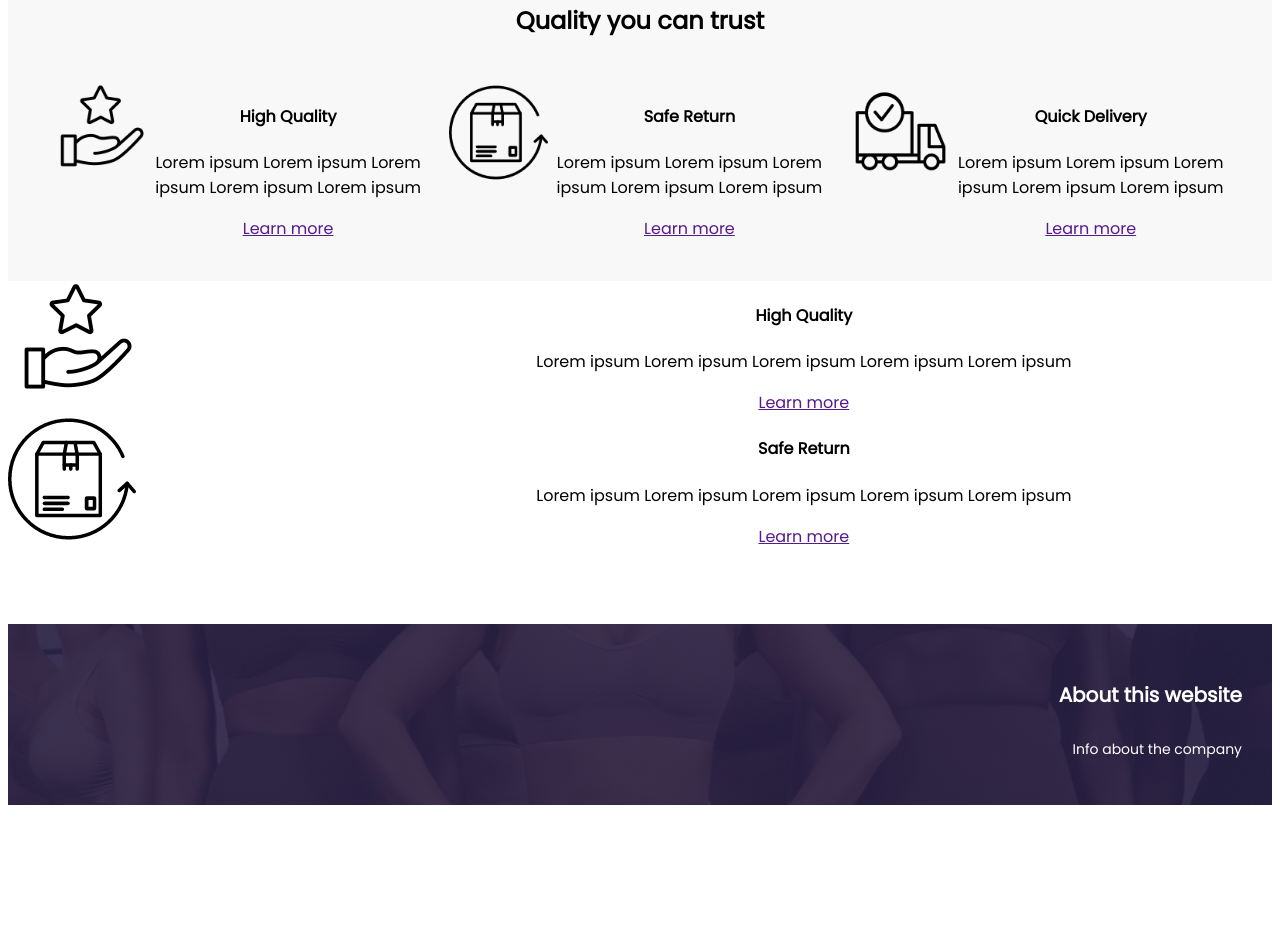
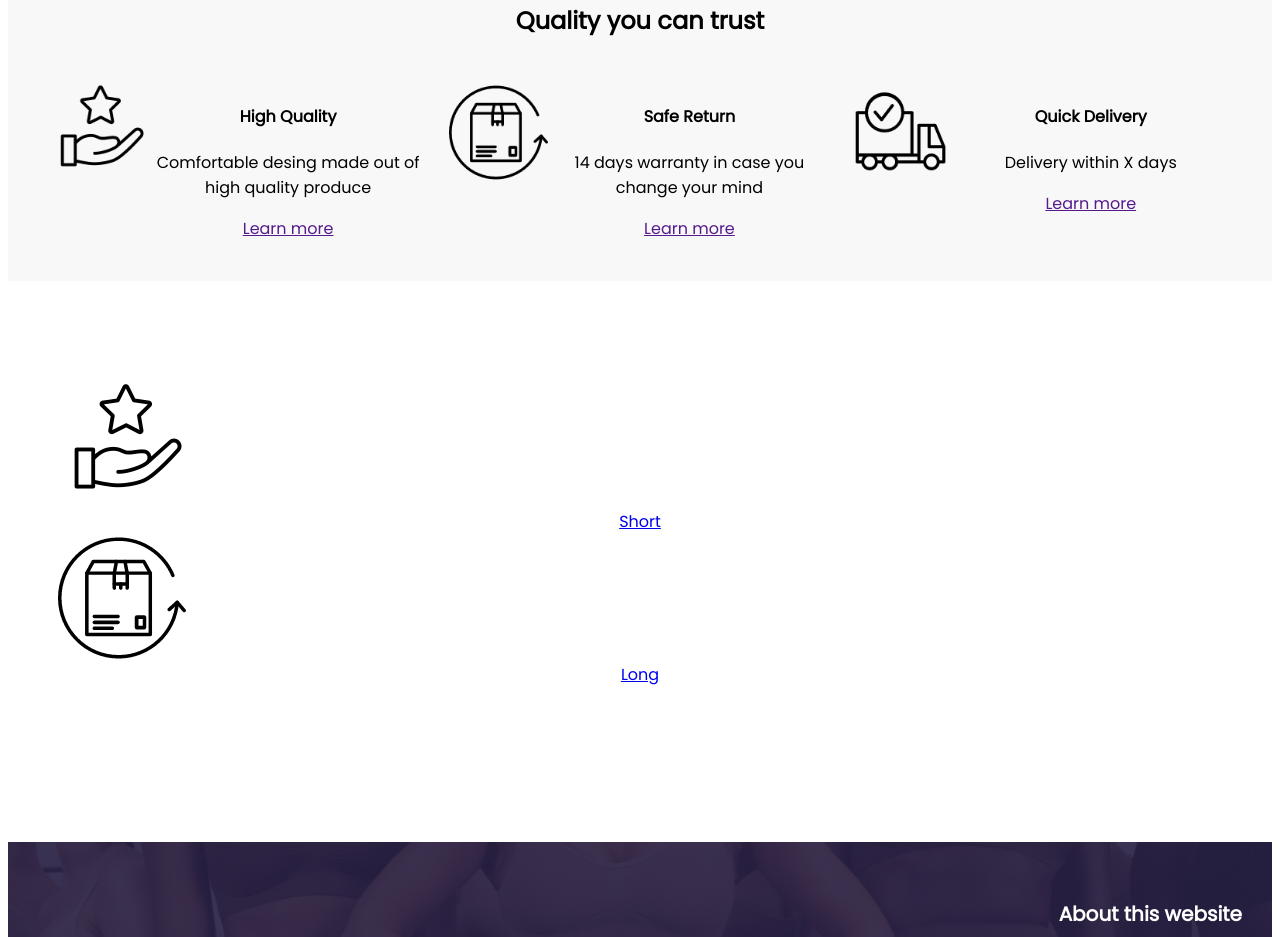
Before and after one commit to agguuaa/contur, a plain HTML site: page index.html in a window 1280 px wide. Shown: the part 1782-2719 px from the top of the page. Before the commit the page ends 2595 px from the top, so only its background shows below. Drawn offline with nearby package versions, Linux system fonts and the light colour scheme.

Commit message:
Update main page

```diff
--- a/index.html
+++ b/index.html
@@ -62,7 +62,7 @@
                 <div>
                   <h4>High Quality</h4>
                   <p>
-                    Lorem ipsum Lorem ipsum Lorem ipsum Lorem ipsum Lorem ipsum
+                    Comfortable desing made out of high quality produce
                   </p>
 
                   <a href="" alt="" class="btn" target="_blank"> Learn more </a>
@@ -78,7 +78,7 @@
                 <div>
                   <h4>Safe Return</h4>
                   <p>
-                    Lorem ipsum Lorem ipsum Lorem ipsum Lorem ipsum Lorem ipsum
+                    14 days warranty in case you change your mind
                   </p>
 
                   <a href="" alt="" class="btn" target="_blank"> Learn more </a>
@@ -94,7 +94,7 @@
                 <div>
                   <h4>Quick Delivery</h4>
                   <p>
-                    Lorem ipsum Lorem ipsum Lorem ipsum Lorem ipsum Lorem ipsum
+                    Delivery within X days
                   </p>
 
                   <a href="" alt="" class="btn" target="_blank"> Learn more </a>
@@ -105,39 +105,19 @@
         </section>
 
 
-        <div class="grid-2-col-2">
+        <div class="grid-2-col">
         <section class="products">
-          <div class="header grid grid-2-col-2">
+
                 <img src="./photos/quality.png" alt"quality"
                 class="img-responsive">
+                <a href="./store.html" alt="" class="btn" target="_blank"> Short </a>
 
-                <div>
-                  <h4>High Quality</h4>
-                  <p>
-                    Lorem ipsum Lorem ipsum Lorem ipsum Lorem ipsum Lorem ipsum
-                  </p>
+                <img src="./photos/package.png" alt"return"
+                class="img-responsive products">
+                <a href="./store.html" alt="" class="btn" target="_blank"> Long </a>
 
-                  <a href="" alt="" class="btn" target="_blank"> Learn more </a>
-                </div>
-              </div>
             </div>
 
-            <div class="card">
-              <div class="header grid grid-2-col-2">
-                <img src="./photos/package.png" alt"return"
-                class="img-responsive">
-
-                <div>
-                  <h4>Safe Return</h4>
-                  <p>
-                    Lorem ipsum Lorem ipsum Lorem ipsum Lorem ipsum Lorem ipsum
-                  </p>
-
-                  <a href="" alt="" class="btn" target="_blank"> Learn more </a>
-                </div>
-              </div>
-            </div>
-          </div>
 
         </section>
 
--- a/src/styles.css
+++ b/src/styles.css
@@ -23,7 +23,9 @@ section.secondary {
 .img-responsive {
   max-width: 100%;
   max-height: 800px;
-  display: block;
+  display: flex;
+  padding-right: auto;
+  padding-left: auto;
 }
 
 .grid {
@@ -104,6 +106,10 @@ header h3 {
   margin: 0;
 }
 
+header h4 {
+  font-weight: bold;
+}
+
 header a {
   font-weight: 700;
   font-size: 14px;
@@ -172,6 +178,10 @@ footer a {
     font-size: 12px;
   }
 
+  section {
+    padding: 20px;
+  }
+
   .grid {
     grid-template-columns: 1fr;
     grid-gap: 32px;
@@ -188,11 +198,7 @@ footer a {
     padding-bottom: 40px;
   }
 
-  section {
-    padding: 20px;
-  }
-
-  footer {
-    text-align: center;
+  .grid-footer {
+    display: flex;
   }
 }
```
Also changed, not shown: cart.html (added, +10 -0 lines), 1 other file.
